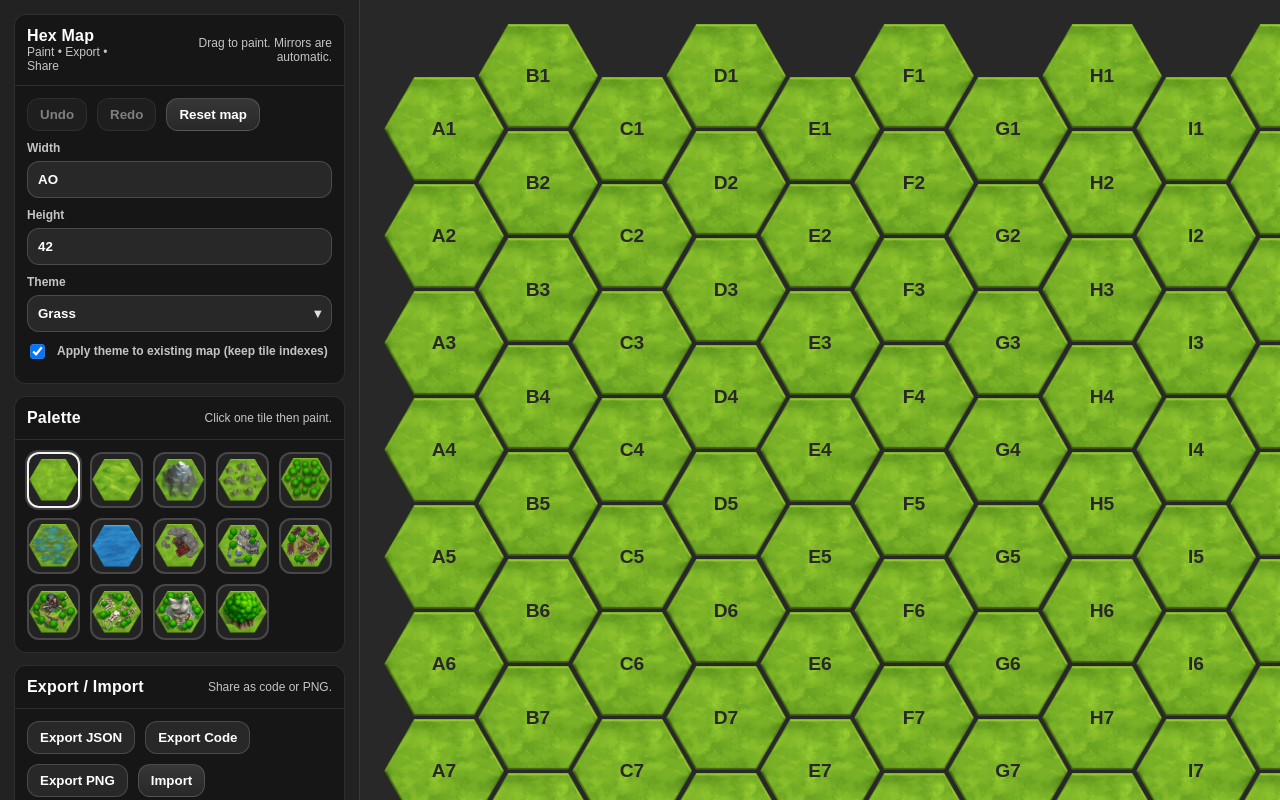
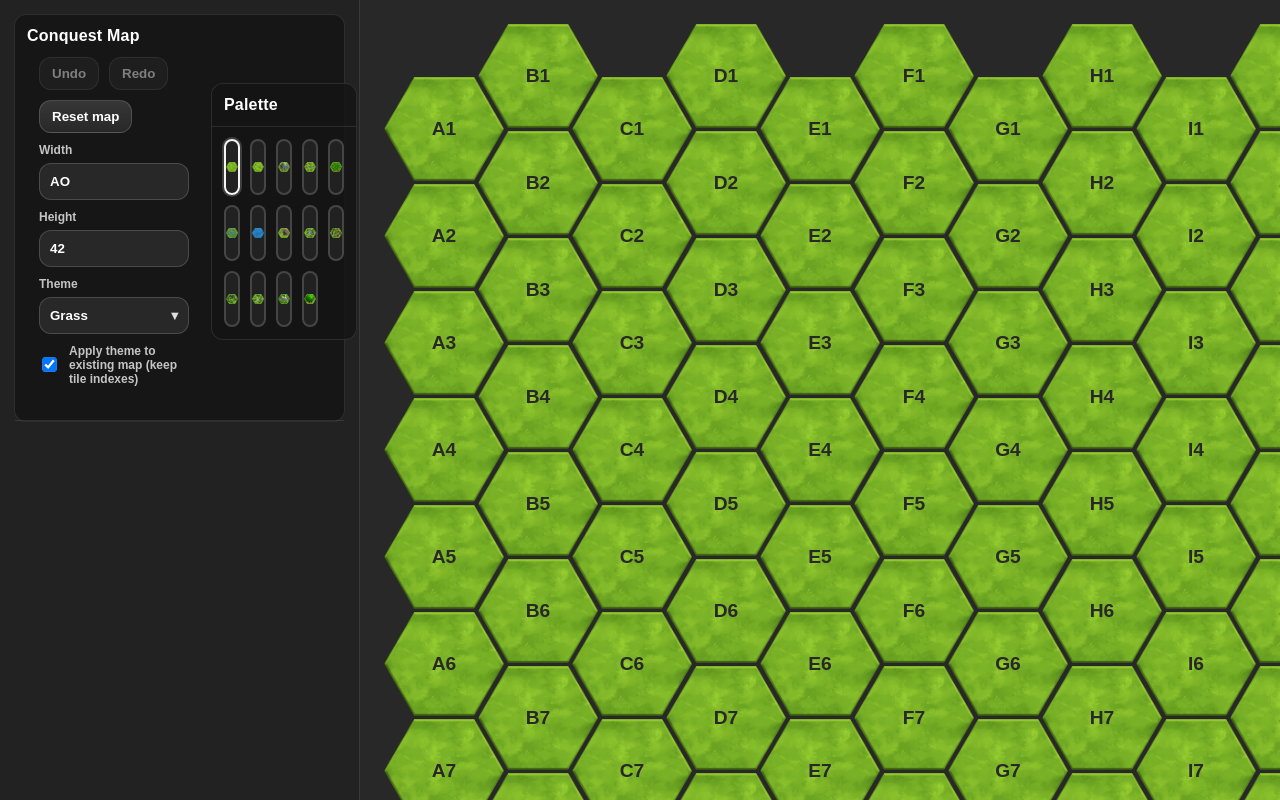
Before and after one commit to YundoIsAFK/map, a plain HTML site: page index.html in a window 1280 px wide. Drawn offline with Linux system fonts and the light colour scheme.

Commit message:
Rename Hex Map to Conquest Map Maker

```diff
--- a/index.html
+++ b/index.html
@@ -2,7 +2,7 @@
   <head>
     <meta charset="UTF-8" />
     <meta name="viewport" content="width=device-width, initial-scale=1.0" />
-    <title>Hex map</title>
+    <title>Conquest Map Maker</title>
     <meta name="robots" content="noindex" />
     <link rel="stylesheet" href="hex_map.css" />
   </head>
@@ -13,11 +13,7 @@
         <div class="panel">
           <div class="panel-header">
             <div>
-              <div class="brand-title">Hex Map</div>
-              <div class="brand-sub">Paint • Export • Share</div>
-            </div>
-            <div class="panel-hint">Drag to paint. Mirrors are automatic.</div>
-          </div>
+              <div class="brand-title">Conquest Map</div>
 
           <div class="panel-body">
             <div class="row">
@@ -79,7 +75,7 @@
         <div class="panel">
           <div class="panel-header">
             <div class="panel-title">Palette</div>
-            <div class="panel-hint">Click one tile then paint.</div>
+
           </div>
           <div class="panel-body">
             <div id="palette" class="palette"></div>
@@ -89,7 +85,7 @@
         <div class="panel">
           <div class="panel-header">
             <div class="panel-title">Export / Import</div>
-            <div class="panel-hint">Share as code or PNG.</div>
+
           </div>
           <div class="panel-body">
             <div class="row">
@@ -104,7 +100,7 @@
         <div class="panel">
           <div class="panel-header">
             <div class="panel-title">Stats</div>
-            <div class="panel-hint">Center updates with size.</div>
+
           </div>
           <div class="panel-body">
             <div class="stats">
@@ -153,4 +149,5 @@
     <script src="data.js"></script>
     <script src="hex_map.js"></script>
   </body>
+
 </html>
```
